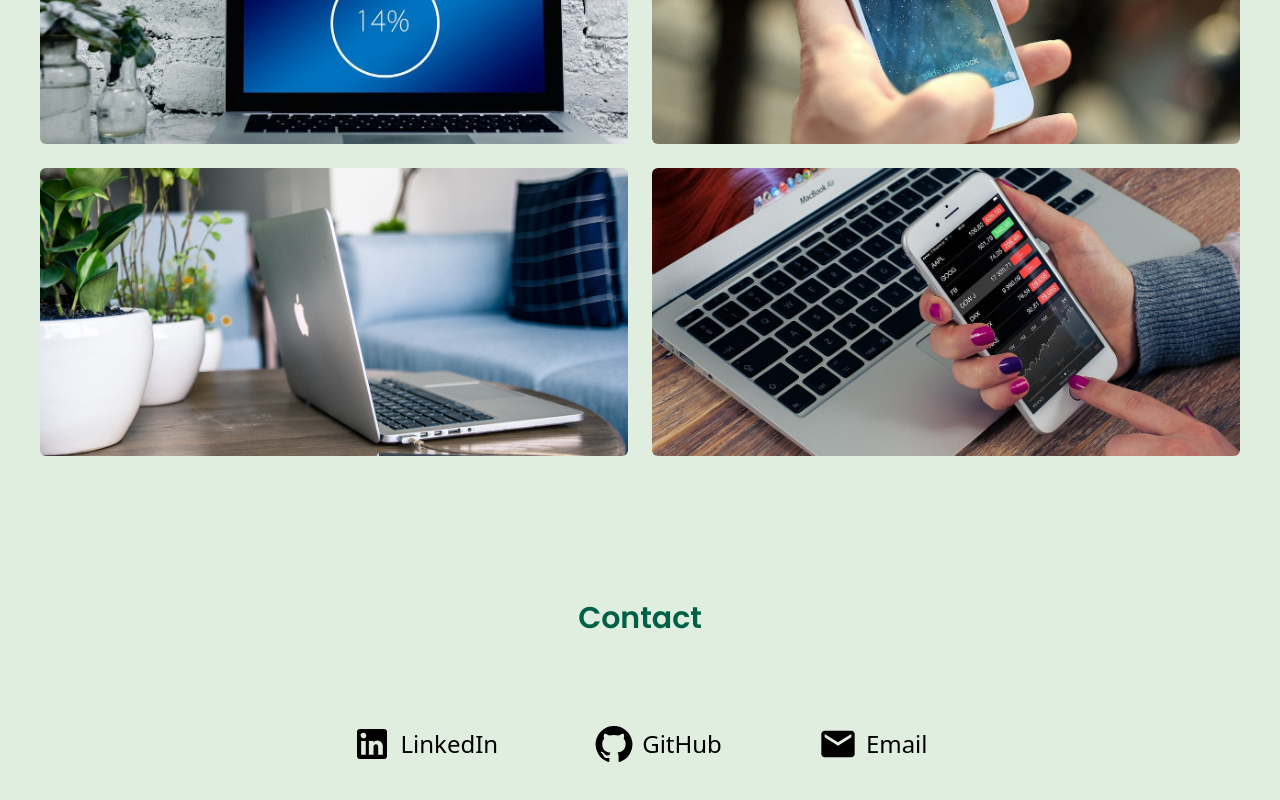
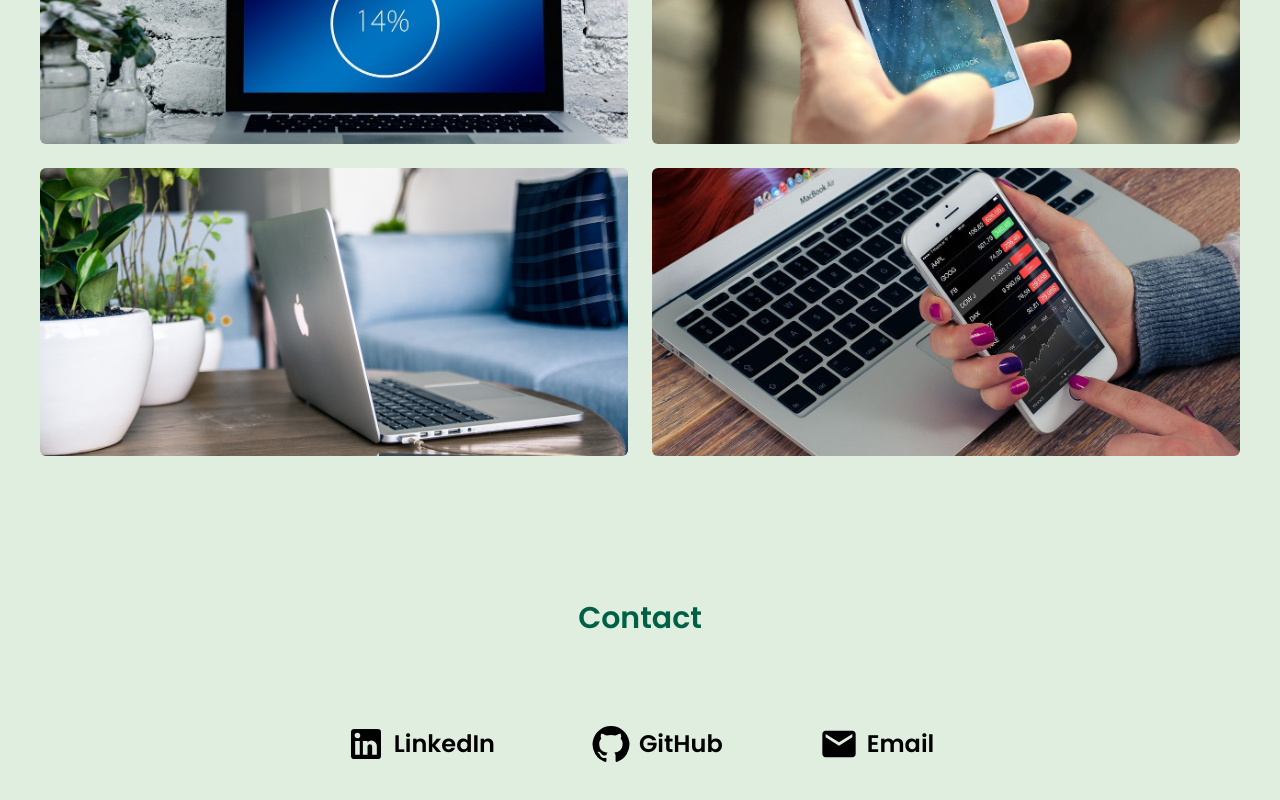
Before and after one commit to toshi-0426/personal-website, a React (Vite) app: page / in a window 1280 px wide. Shown: the part 2278-3078 px from the top of the page. Built offline with nearby package versions, Linux system fonts and the light colour scheme.

Commit message:
changed font little bit

```diff
--- a/src/App.jsx
+++ b/src/App.jsx
@@ -4,7 +4,6 @@ import './App.css'
 import Navbar from './components/Navbar'
 import Hero from './components/Hero'
 import About from './components/About'
-import Resume from './components/Resume'
 import Projects from './components/Projects'
 import Contact from './components/Contact'
 //import { ChatBubble } from '@mui/icons-material'
--- a/src/components/Contact.jsx
+++ b/src/components/Contact.jsx
@@ -18,7 +18,7 @@ const Contact = () => {
             className='rounded cursor-pointer p-2 flex items-center hover:bg-white'
           >
             <LinkedIn sx={{ fontSize: 40 }}/>
-            <span className='text-2xl ml-2'>LinkedIn</span>
+            <span className='font-poppins text-2xl font-semibold ml-2'>LinkedIn</span>
           </a>
           <a
             href='https://github.com/toshi-0426/'
@@ -27,14 +27,14 @@ const Contact = () => {
             className='rounded cursor-pointer p-2 flex items-center hover:bg-white'
           >
             <GitHub sx={{ fontSize: 40 }}/>
-            <span className='text-2xl ml-2'>GitHub</span>
+            <span className='font-poppins text-2xl font-semibold ml-2'>GitHub</span>
           </a>
           <a
             href="mailto:toshiyasutakahashi5@gmail.com"
             className='rounded cursor-pointer p-2 flex items-center hover:bg-white'
           >
             <Email sx={{ fontSize: 40 }}/>
-            <span className='text-2xl ml-2'>Email</span>
+            <span className='font-poppins text-2xl font-semibold ml-2'>Email</span>
           </a>
         </div>
       </Element>
--- a/src/components/Resume.jsx
+++ /dev/null
@@ -1,16 +0,0 @@
-import React from 'react'
-import { Element } from 'react-scroll'
-
-const Resume = () => {
-  return (
-    <div className='h-screen w-full border'>
-      <Element name='resume'>
-        <div className='pt-16'>
-          <h1 className='font-poppins text-emerald-800 text-3xl font-semibold text-center'>Resume</h1>
-        </div>
-      </Element>
-    </div>
-  )
-}
-
-export default Resume
--- a/src/index.css
+++ b/src/index.css
@@ -6,12 +6,10 @@
 @theme {
     --font-poppins: "Poppins", "serif";
     --font-lb: "Libre Baskerville", "serif";
-
     --breakpoint-3xl: 1920px;
     --color-body: #dfeedf;
     --color-selected-text: #a3a3ff;
     --color-gray: #d9d9d9;
-
     --color-avocado-100: oklch(0.99 0 0);
     --color-avocado-200: oklch(0.98 0.04 113.22);
     --color-avocado-300: oklch(0.94 0.11 115.03);
```
